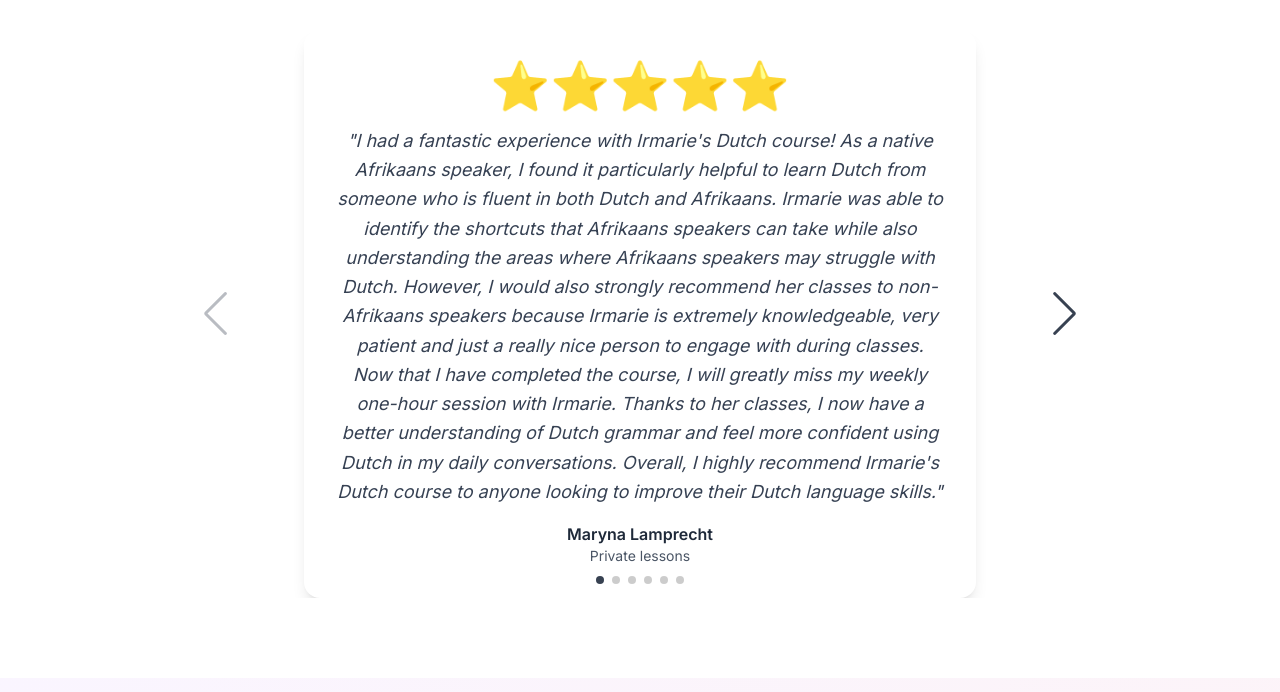
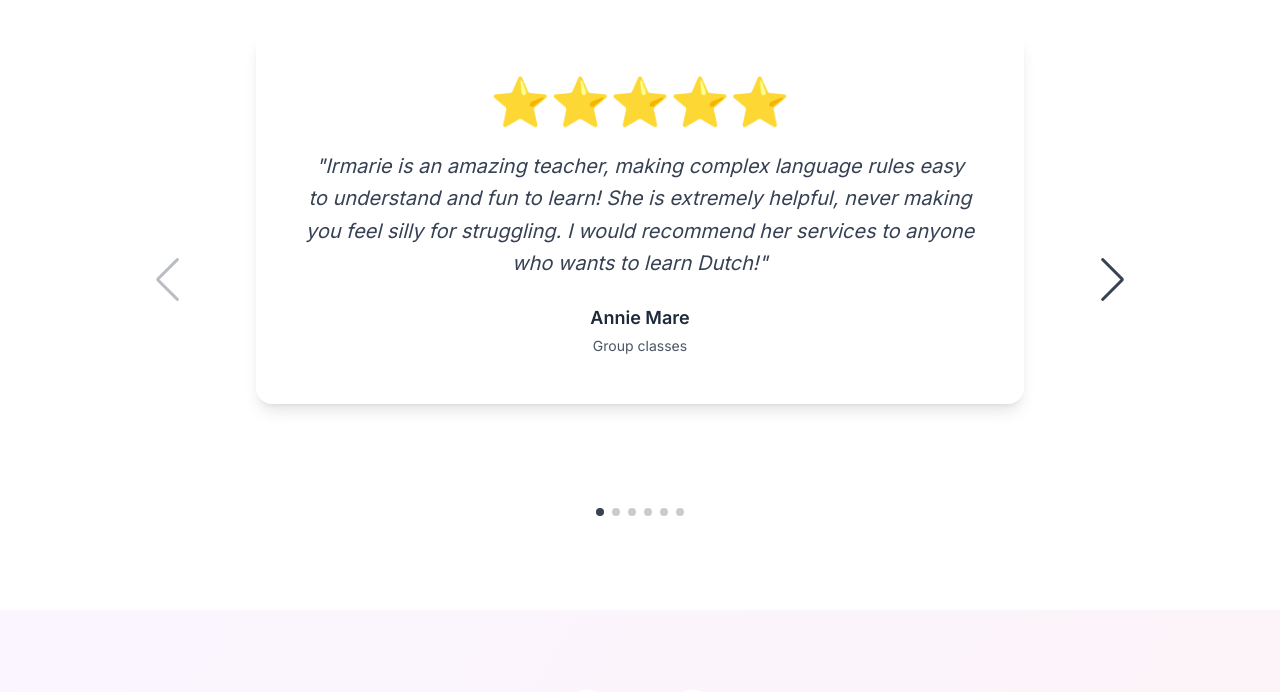
Before and after one commit to imdevisser/dutchyourway, a Next.js app: page / in a window 1280 px wide. Shown: the part 4468-5160 px from the top of the page. Built offline with nearby package versions, Linux system fonts and the light colour scheme.

Commit message:
Testimonial centered

```diff
--- a/app/components/sections/TestimonialSection.js
+++ b/app/components/sections/TestimonialSection.js
@@ -13,10 +13,11 @@ function TestimonialSection() {
     {
       id: 1,
       rating: 5,
-      text: "I had a fantastic experience with Irmarie's Dutch course! As a native Afrikaans speaker, I found it particularly helpful to learn Dutch from someone who is fluent in both Dutch and Afrikaans. Irmarie was able to identify the shortcuts that Afrikaans speakers can take while also understanding the areas where Afrikaans speakers may struggle with Dutch. However, I would also strongly recommend her classes to non-Afrikaans speakers because Irmarie is extremely knowledgeable, very patient and just a really nice person to engage with during classes. Now that I have completed the course, I will greatly miss my weekly one-hour session with Irmarie. Thanks to her classes, I now have a better understanding of Dutch grammar and feel more confident using Dutch in my daily conversations. Overall, I highly recommend Irmarie's Dutch course to anyone looking to improve their Dutch language skills.",
-      name: "Maryna Lamprecht",
-      course: "Private lessons",
+      text: "Irmarie is an amazing teacher, making complex language rules easy to understand and fun to learn! She is extremely helpful, never making you feel silly for struggling. I would recommend her services to anyone who wants to learn Dutch!",
+      name: "Annie Mare",
+      course: "Group classes",
     },
+
     {
       id: 2,
       rating: 5,
@@ -34,9 +35,9 @@ function TestimonialSection() {
     {
       id: 4,
       rating: 5,
-      text: "Irmarie is an amazing teacher, making complex language rules easy to understand and fun to learn! She is extremely helpful, never making you feel silly for struggling. I would recommend her services to anyone who wants to learn Dutch!",
-      name: "Annie Mare",
-      course: "Group classes",
+      text: "I had a fantastic experience with Irmarie's Dutch course! As a native Afrikaans speaker, I found it particularly helpful to learn Dutch from someone who is fluent in both Dutch and Afrikaans. Irmarie was able to identify the shortcuts that Afrikaans speakers can take while also understanding the areas where Afrikaans speakers may struggle with Dutch. However, I would also strongly recommend her classes to non-Afrikaans speakers because Irmarie is extremely knowledgeable, very patient and just a really nice person to engage with during classes. Now that I have completed the course, I will greatly miss my weekly one-hour session with Irmarie. Thanks to her classes, I now have a better understanding of Dutch grammar and feel more confident using Dutch in my daily conversations. Overall, I highly recommend Irmarie's Dutch course to anyone looking to improve their Dutch language skills.",
+      name: "Maryna Lamprecht",
+      course: "Private lessons",
     },
     {
       id: 5,
@@ -56,7 +57,7 @@ function TestimonialSection() {
 
   return (
     <section className="py-20">
-      <div className="mx-auto max-w-4xl">
+      <div className="mx-auto max-w-5xl px-4">
         <Swiper
           modules={[Navigation, Pagination, Autoplay]}
           spaceBetween={30}
@@ -76,25 +77,29 @@ function TestimonialSection() {
             },
           }}
           className="testimonial-swiper"
+          centeredSlides={true}
         >
           {testimonials.map((testimonial) => (
-            <SwiperSlide key={testimonial.id}>
-              <div className="mx-auto max-w-2xl text-center">
-                <div className="rounded-2xl bg-white p-8 shadow-lg">
-                  <div className="mb-4">
-                    <span className="text-5xl">
+            <SwiperSlide
+              key={testimonial.id}
+              className="flex items-center justify-center min-h-[500px]"
+            >
+              <div className="w-full max-w-3xl mx-auto flex items-center justify-center">
+                <div className="rounded-2xl bg-white p-8 md:p-12 shadow-lg text-center max-h-[450px] overflow-y-auto">
+                  <div className="mb-6">
+                    <span className="text-4xl md:text-5xl">
                       {"⭐".repeat(testimonial.rating)}
                     </span>
                   </div>
-                  <blockquote className="mb-4 text-lg leading-relaxed text-gray-700 italic">
+                  <blockquote className="mb-6 text-lg md:text-xl leading-relaxed text-gray-700 italic">
                     &quot;{testimonial.text}&quot;
                   </blockquote>
                   <div className="flex items-center justify-center">
                     <div>
-                      <p className="font-semibold text-gray-800">
+                      <p className="font-semibold text-gray-800 text-lg">
                         {testimonial.name}
                       </p>
-                      <p className="text-sm text-gray-600">
+                      <p className="text-sm text-gray-600 mt-1">
                         {testimonial.course}
                       </p>
                     </div>
```
